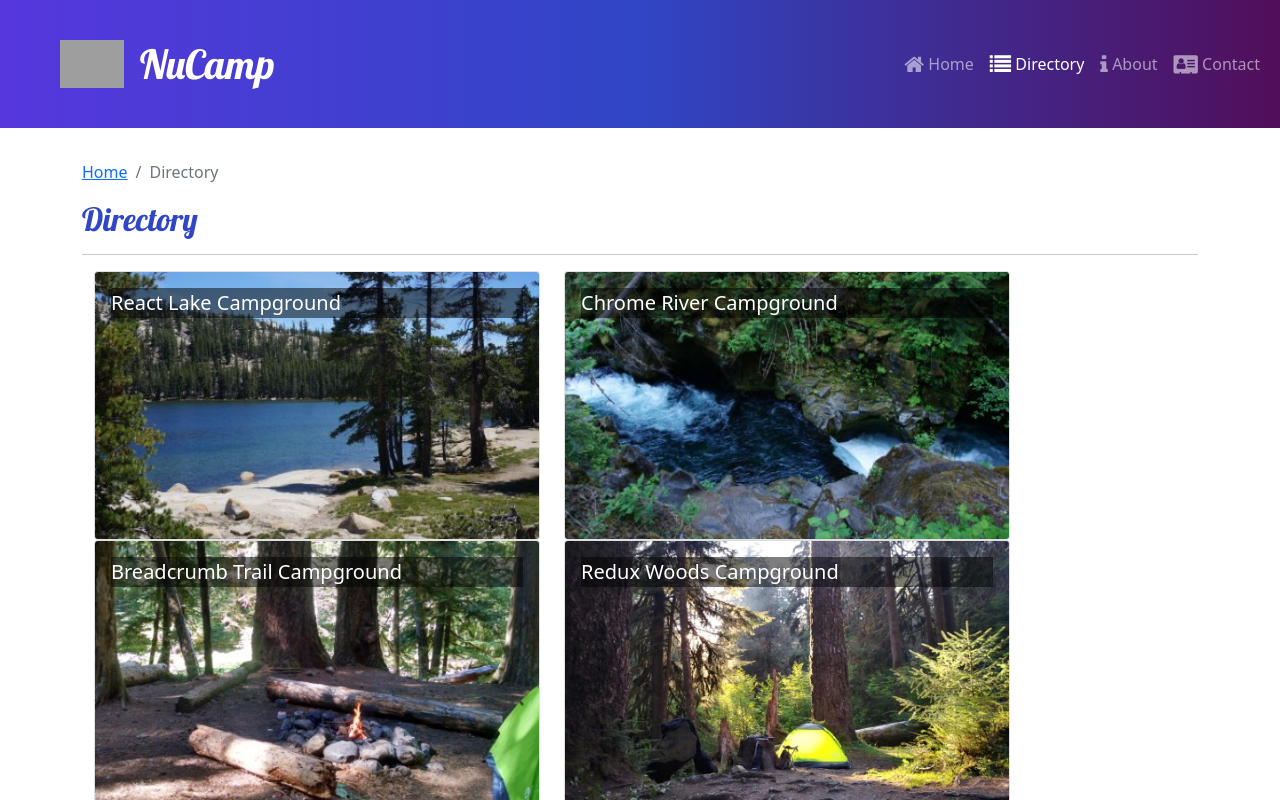
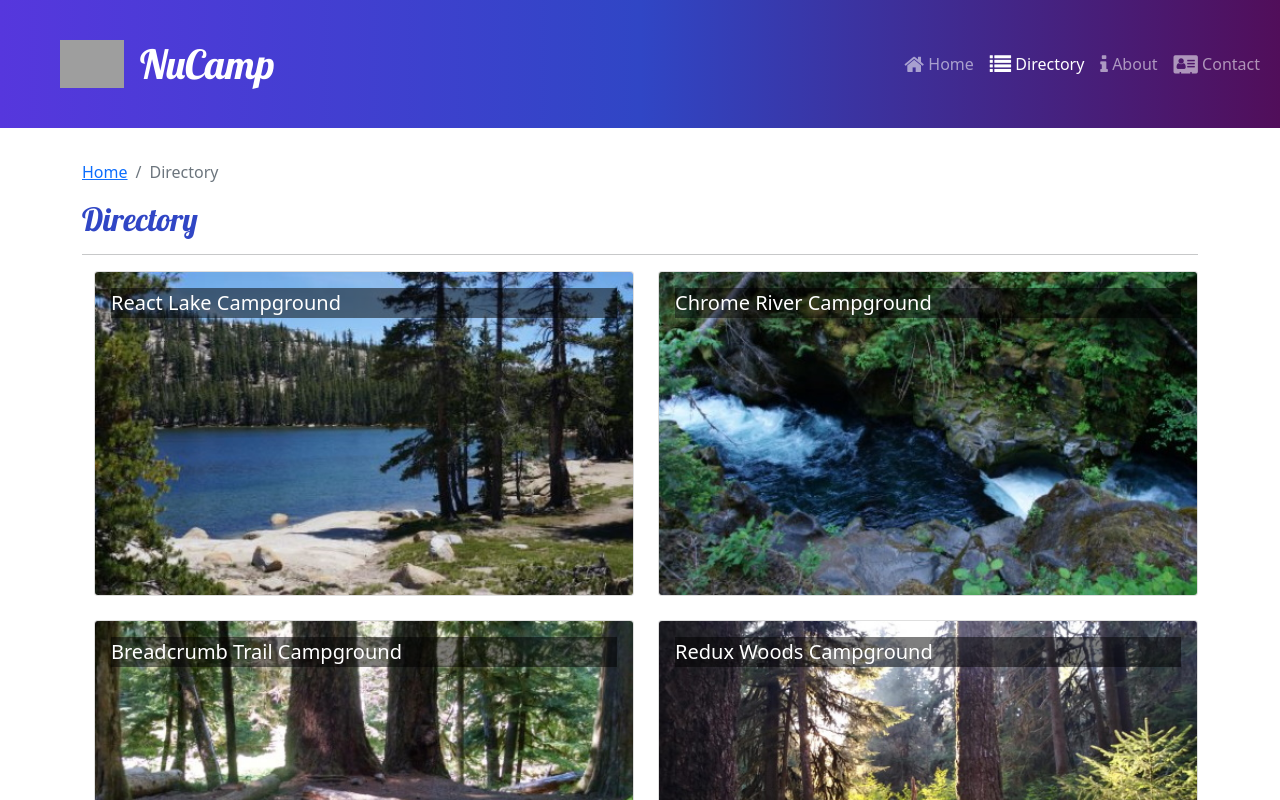
Before and after one commit to bholmdev/nucamp-reactsite, a React (Create React App) app: page /directory in a window 1280 px wide. Shown: the top 800 px of the page. Built offline with nearby package versions, Linux system fonts and the light colour scheme; grey boxes are pictures that could not be loaded.

Commit message:
changed directory spacing

```diff
--- a/src/features/campsites/CampsitesList.js
+++ b/src/features/campsites/CampsitesList.js
@@ -10,8 +10,8 @@ const CampsitesList = () => {
             {campsites.map((campsite) => {
                 return (
                     <Col
-                        md="5"
-                        className="s-4"
+                        md="6"
+                        className="s-4 mb-4"
                         key={campsite.id}
                     >
                         <CampsiteCard campsite={campsite} />
```
